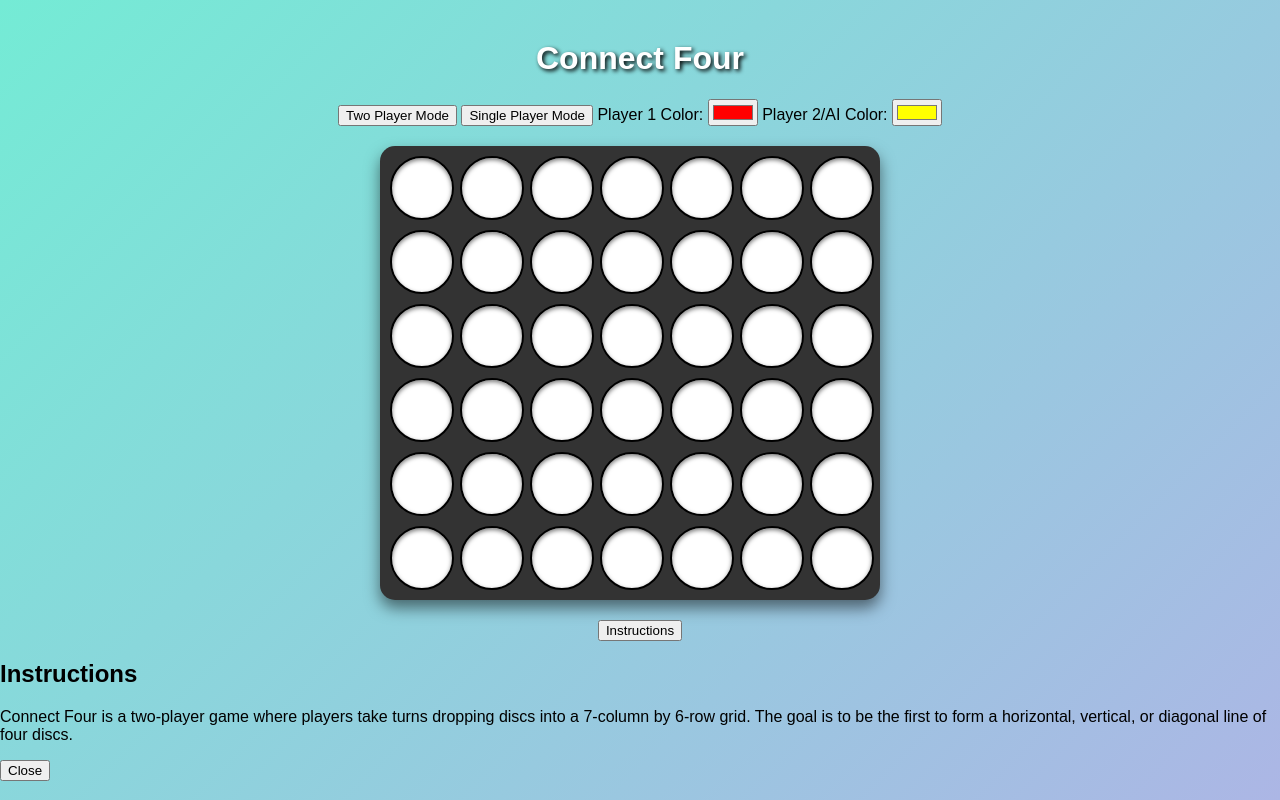
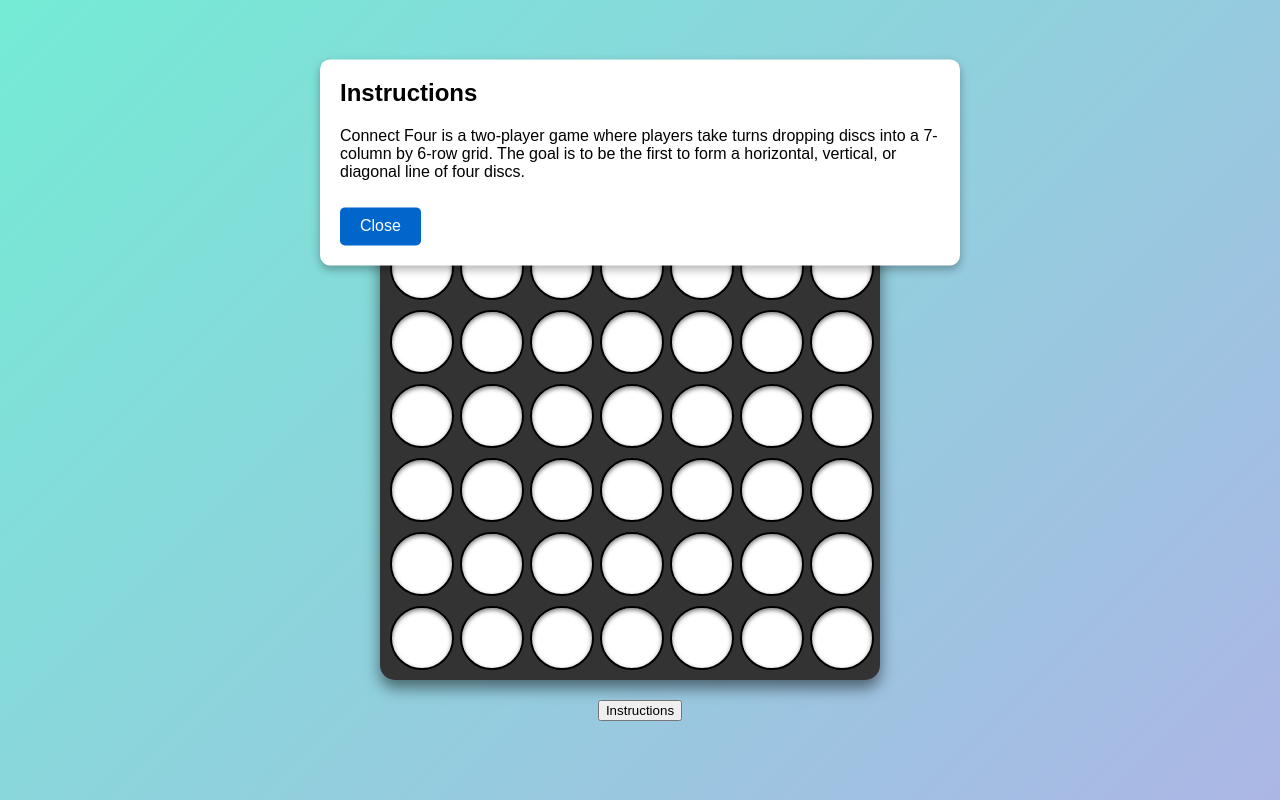
Before and after one commit to Kushagrasingh23/DIP392-KP, a plain HTML site: page index.html in a window 1280 px wide. Both pictures are taken after a click on the button "Instructions". Drawn offline with Linux system fonts and the light colour scheme.

Commit message:
Update style.css

```diff
--- a/style.css
+++ b/style.css
@@ -12,6 +12,17 @@ body {
 h1 {
     color: #fff;
     text-shadow: 2px 2px 4px #000;
+}
+
+.settings {
+    display: flex;
+    align-items: center;
+    justify-content: center;
+    margin-bottom: 20px;
+}
+
+.settings button {
+    margin: 0 10px;
 }
 
 .game-container {
@@ -59,6 +70,17 @@ h1 {
     box-shadow: inset 0 2px 4px rgba(0, 0, 0, 0.5), 0 4px 8px rgba(255, 255, 0, 0.3);
 }
 
+.winning-cell {
+    border: 2px solid #00ff00;
+    animation: blink 1s infinite;
+}
+
+@keyframes blink {
+    50% {
+        border-color: #ff0000;
+    }
+}
+
 #status {
     margin-left: 20px;
     font-size: 24px;
@@ -101,3 +123,36 @@ h1 {
 #modal-content button:hover {
     background-color: #004999;
 }
+
+.instructions {
+    display: none;
+    position: fixed;
+    top: 10%;
+    left: 50%;
+    transform: translate(-50%, -10%);
+    background: #fff;
+    padding: 20px;
+    border-radius: 10px;
+    box-shadow: 0 4px 10px rgba(0, 0, 0, 0.3);
+    width: 80%;
+    max-width: 600px;
+}
+
+.instructions h2 {
+    margin-top: 0;
+}
+
+.instructions button {
+    background-color: #0066cc;
+    color: #fff;
+    border: none;
+    padding: 10px 20px;
+    font-size: 16px;
+    cursor: pointer;
+    border-radius: 5px;
+    margin-top: 10px;
+}
+
+.instructions button:hover {
+    background-color: #004999;
+}
```
